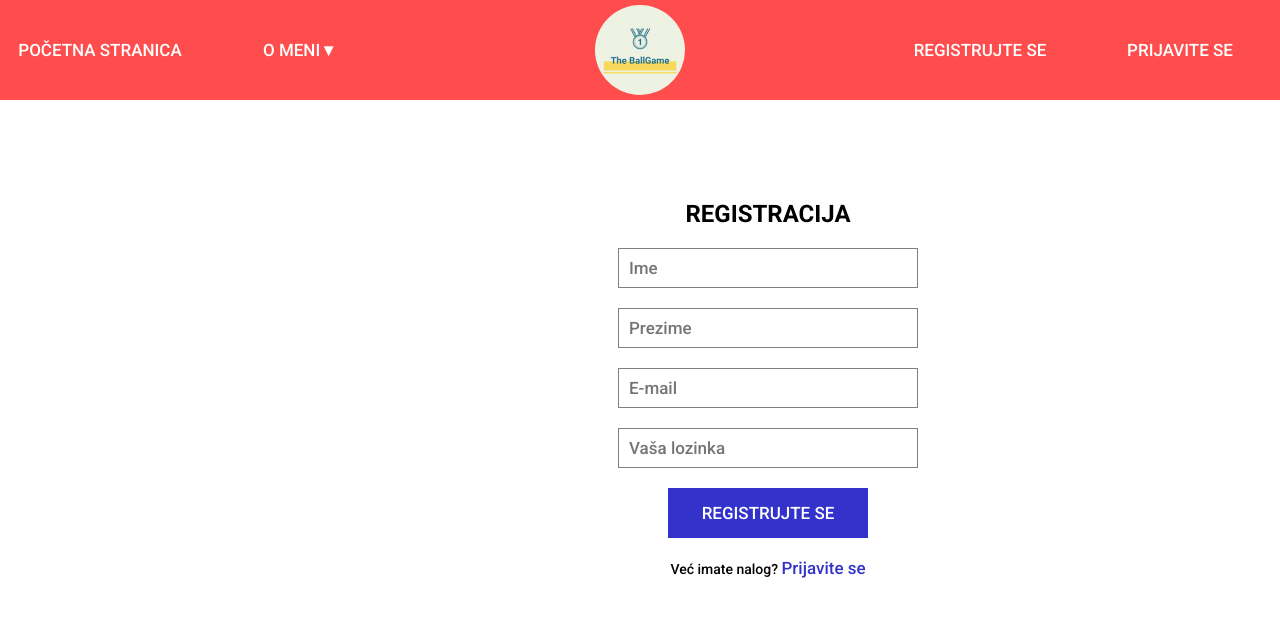
After one commit to emiralic/Website_full_project, a Flask app: page /registracija in a window 1280 px wide. The commit adds this page. Shown: the top 617 px of the page. Run offline with Flask 2, Linux system fonts and the light colour scheme.

Commit message:
Second update of the version

```diff
--- a/app.py
+++ b/app.py
@@ -1,14 +1,25 @@
-from flask import Flask, render_template
+from flask import Flask, render_template, url_for
 
 app=Flask('__name__')
 
 @app.route('/')
+@app.route('/pocetna-stranica')
 def index():
-    return render_template('home.html')
+    return render_template('pocetna-stranica.html')
 
-@app.route('/about')
-def about():
-    return render_template('about.html')
+
+
 @app.route('/youtube')
 def youtube():
     return render_template('youtube.html')
+
+@app.route('/prijava')
+def prijava():
+    return render_template('prijava.html')
+
+@app.route('/registracija')
+def registracija():
+    return render_template('registracija.html')
+
+if __name__=='__main__':
+    app.run(debug=True)
--- /dev/null
+++ b/static/registracija.css
@@ -0,0 +1,61 @@
+@import url('https://fonts.googleapis.com/css2?family=Roboto:wght@400;500;700&display=swap');
+
+.registracija{
+    display: flex;
+    flex-direction: column;
+    justify-content: center;
+    width: 300px;
+    align-items: center;
+    margin: 100px 0 0 618px;
+}
+.prijava-text{
+    font-family: Roboto, Arial;
+    font-size: 24px;
+    font-weight: 700;
+    margin-bottom: 20px;
+}
+.prijava-tab{
+    height: 40px;
+    width: 300px;
+    margin-bottom: 20px;
+    border-style: solid;
+    border-color: gray;
+    border-width: 1px;
+}
+
+.prijava-tab[type="text"]{
+    padding-left: 10px;
+    font-family: Roboto, Arial;
+    font-size: 17px;
+    color: rgb(10, 10, 15);
+
+
+}
+.prijava-tab:focus{
+    border-width 1px;
+    border-color: gray;
+    border-style:solid;
+    outline: none;
+
+}
+
+.prijava-button{
+    width: 200px;
+    margin: 0 50px 20px 50px;
+    align-items: center;
+    height: 50px;
+    background-color: rgb(51, 51, 204);
+    color: white;
+    border-width: 0;
+    cursor:pointer;
+    border-style: solid;
+
+}
+.nalog{
+    font-family: Roboto, Arial;
+    font-size: 14px;
+    font-weight: 400px;
+}
+.uredjivanje-texta{
+    color: rgb(51, 51, 204);
+}
--- /dev/null
+++ b/templates/registracija.html
@@ -0,0 +1,49 @@
+<!DOCTYPE html>
+<html lang="en">
+<head>
+        <link rel="stylesheet" href="static/header.css">
+        <link rel="stylesheet" href="static/registracija.css">
+
+</head>
+<body>
+    <div class="menu">
+        <div class="left-part-menu">
+            <ul>
+                <li><a href="{{url_for('index')}}">Početna stranica</a></li>
+                <li><a href="#">O meni&#9660;</a>
+                    <ul class="dropdown">
+                        <li><a href="#">CV</a></li>
+                        <li><a href="#">Motivaciono pismo</a></li>
+                        <li><a href="#">Linkedin profil</a></li>
+                        <li><a href="{{url_for('youtube')}}">Youtube profil</a></li>
+                    </ul>
+                </li>
+            </ul>
+        </div>
+        <div class="middle-part-menu">
+            <a href="http://127.0.0.1:5000/youtube">
+            <img class="logo" src="static/the-ball-game-logo.jpg">
+            </a>
+
+        </div>
+        <div class="right-part-menu">
+            <ul>
+                <li><a href="{{url_for('registracija')}}">Registrujte se</a></li>
+                <li><a href="{{url_for('prijava')}}">Prijavite se</a></li>
+            </ul>
+        </div>
+    </div>
+     <div class="registracija">
+         <div class="prijava-text">REGISTRACIJA</div>
+         <input class="prijava-tab" type="text" placeholder="Ime">
+         <input class="prijava-tab" type="text" placeholder="Prezime">
+         <input class="prijava-tab" type="text" placeholder="E-mail">
+         <input class="prijava-tab" type="text" placeholder="Vaša lozinka">
+         <button class="prijava-button">REGISTRUJTE SE</button>
+         <div class="nalog">Već imate nalog?
+             <a class="uredjivanje-texta" href="{{url_for('prijava')}}">Prijavite se</div>
+    </div>
+</body>
+
+
+</html>
```
Also changed, not shown: static/prijava.css (added, +59 -0 lines), templates/home.html (deleted, +0 -37 lines), templates/pocetna-stranica.html (renamed from templates/about.html, +6 -4 lines), templates/prijava.html (added, +49 -0 lines), static/header.css (renamed from static/styles.css), templates/layout.html (deleted).
